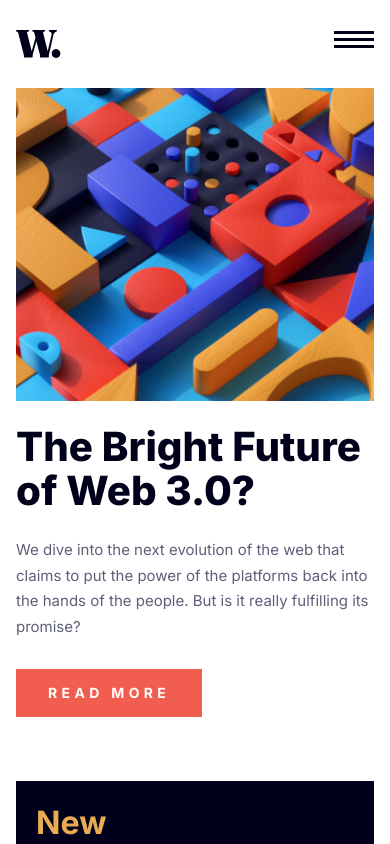
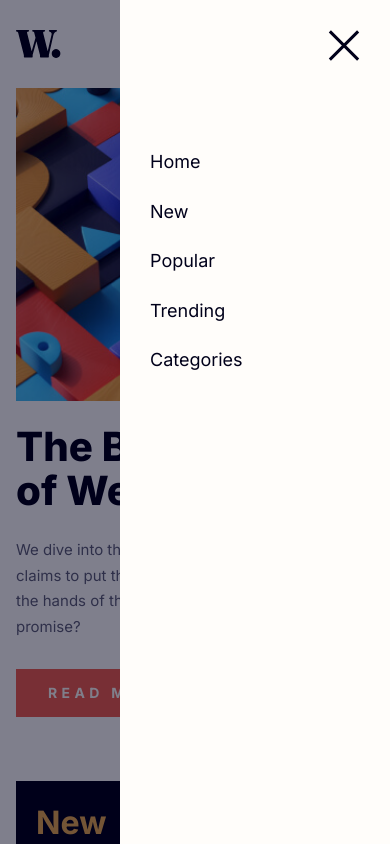
Before and after one commit to rukhulkirom/news-homepage, a website built with Vite: page index.html in a window 390 px wide. Both pictures are taken after a click on the button 354 px from the left and 41 px from the top of the page. Shown: the top 844 px of the page. Built offline with nearby package versions, Linux system fonts and the light colour scheme.

Commit message:
mobile functionality

```diff
--- a/main.js
+++ b/main.js
@@ -1,25 +1,47 @@
 import "./scss/style.scss";
 
+const body = document.querySelector("body");
 const btnOpen = document.querySelector("#btn-open");
+const btnClose = document.querySelector("#btn-close");
 const media = window.matchMedia("(width < 69.375em)");
+const navContent = document.querySelector(".nav__content");
+const navOverlay = document.querySelector(".nav__overlay");
 
 const openMobileMenu = () => {
-  console.log("Open menu");
+  console.log("open menu");
 
   btnOpen.setAttribute("aria-expanded", "true");
+  body.classList.add("noscroll");
+};
+
+const closeMobileMenu = () => {
+  console.log("close menu");
+
+  btnOpen.setAttribute("aria-expanded", "false");
+  body.classList.remove("noscroll");
 };
 
 const setupNav = (e) => {
   if (e.matches) {
     // is mobile
     console.log("is mobile");
+
+    setTimeout(() => {
+      navContent.style.display = "block";
+      navOverlay.style.display = "block";
+    }, 500);
   } else {
     // is desktop
     console.log("is desktop");
+    navContent.style.display = "";
   }
 };
 
+setupNav(media);
+
 btnOpen.addEventListener("click", openMobileMenu);
+
+btnClose.addEventListener("click", closeMobileMenu);
 
 media.addEventListener("change", function (e) {
   setupNav(e);
--- a/scss/_global.scss
+++ b/scss/_global.scss
@@ -84,3 +84,7 @@ li {
     gap: u.rem(30);
   }
 }
+
+.noscroll {
+  overflow-y: hidden;
+}
--- a/scss/components/_nav.scss
+++ b/scss/components/_nav.scss
@@ -13,6 +13,10 @@
   &__open[aria-expanded="true"] {
     ~ .nav__content {
       translate: 0;
+    }
+
+    ~ .nav__overlay {
+      opacity: 0.5;
     }
   }
 
@@ -41,5 +45,6 @@
     background-color: var(--c-blue);
     opacity: 0;
     transition: opacity 300ms ease-in-out;
+    pointer-events: none;
   }
 }
```
